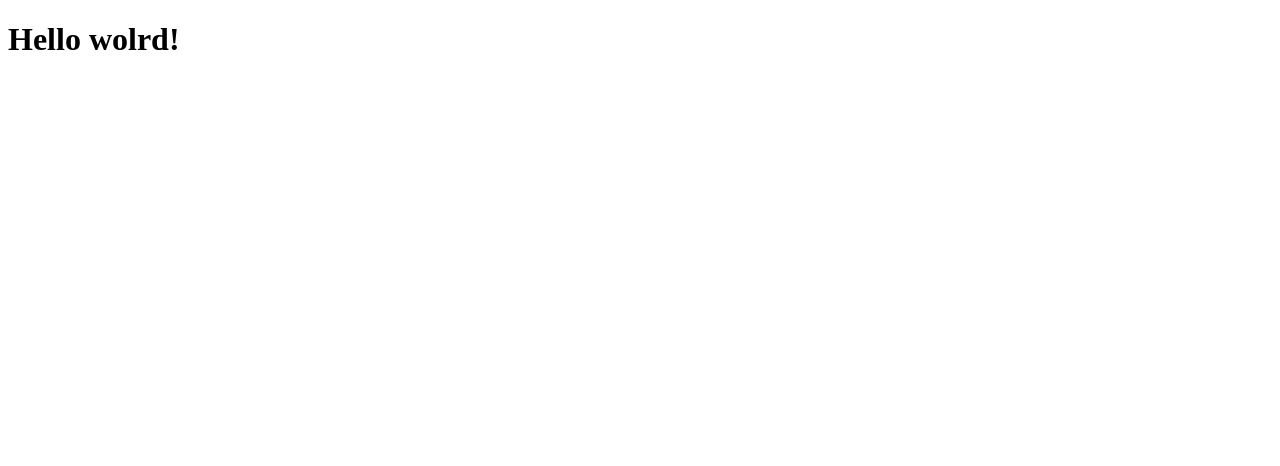
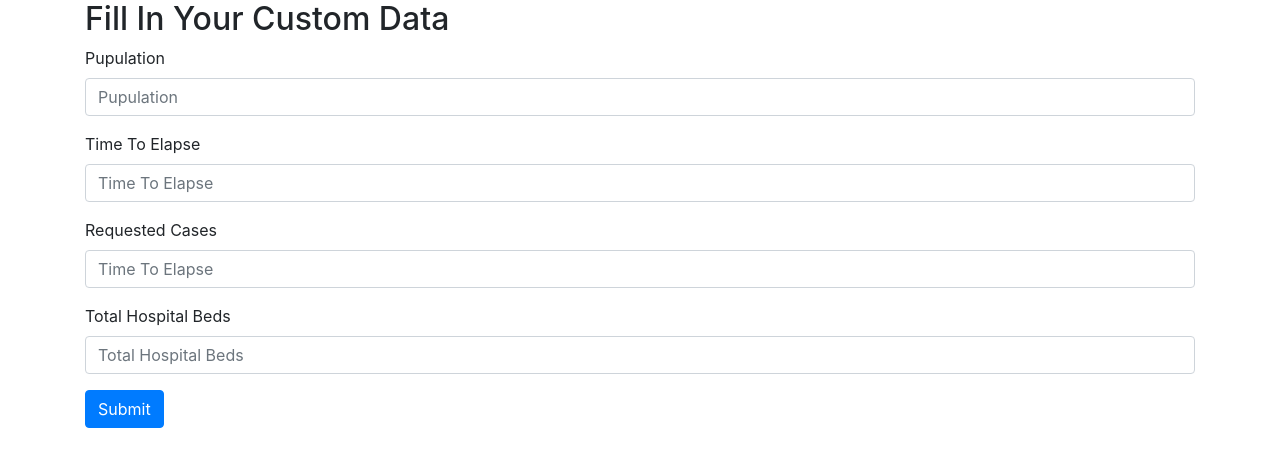
Before and after one commit to KKaranja/corona-estimator, a website: page index.html in a window 1280 px wide. Drawn offline with nearby package versions, Linux system fonts and the light colour scheme.

Commit message:
update index.html

```diff
--- a/index.html
+++ b/index.html
@@ -2,13 +2,41 @@
 <html lang="en">
 
 <head>
-    <meta charset="UTF-8">
-    <meta name="viewport" content="width=device-width, initial-scale=1.0">
-    <title>Document</title>
+    <title>Bootstrap Example</title>
+    <meta charset="utf-8">
+    <meta name="viewport" content="width=device-width, initial-scale=1">
+    <link rel="stylesheet" href="https://maxcdn.bootstrapcdn.com/bootstrap/4.4.1/css/bootstrap.min.css">
+    <script src="https://ajax.googleapis.com/ajax/libs/jquery/3.4.1/jquery.min.js"></script>
+    <script src="https://cdnjs.cloudflare.com/ajax/libs/popper.js/1.16.0/umd/popper.min.js"></script>
+    <script src="https://maxcdn.bootstrapcdn.com/bootstrap/4.4.1/js/bootstrap.min.js"></script>
 </head>
 
 <body>
-    <H1>Hello wolrd!</H1>
+
+    <div class="container">
+        <h2>Fill In Your Custom Data</h2>
+        <form action="/action_page.php">
+            <div class="form-group">
+                <label for="pupulation">Pupulation</label>
+                <input type="text" class="form-control" id="pupulation" placeholder="Pupulation" name="pupulation">
+            </div>
+            <div class="form-group">
+                <label for="Time-to-elapse">Time To Elapse</label>
+                <input type="text" class="form-control" id="time-to-elapse" placeholder="Time To Elapse" name="time-to-elapse">
+            </div>
+            <div class="form-group">
+                <label for="requested-cases">Requested Cases</label>
+                <input type="text" class="form-control" id="requested-cases" placeholder="Time To Elapse" name="requested-cases">
+            </div>
+            <div class="form-group">
+                <label for="total-beds">Total Hospital Beds</label>
+                <input type="text" class="form-control" id="total-beds" placeholder="Total Hospital Beds" name="total-beds">
+            </div>
+
+            <button type="submit" class="btn btn-primary">Submit</button>
+        </form>
+    </div>
+
 </body>
 
 </html>
```
